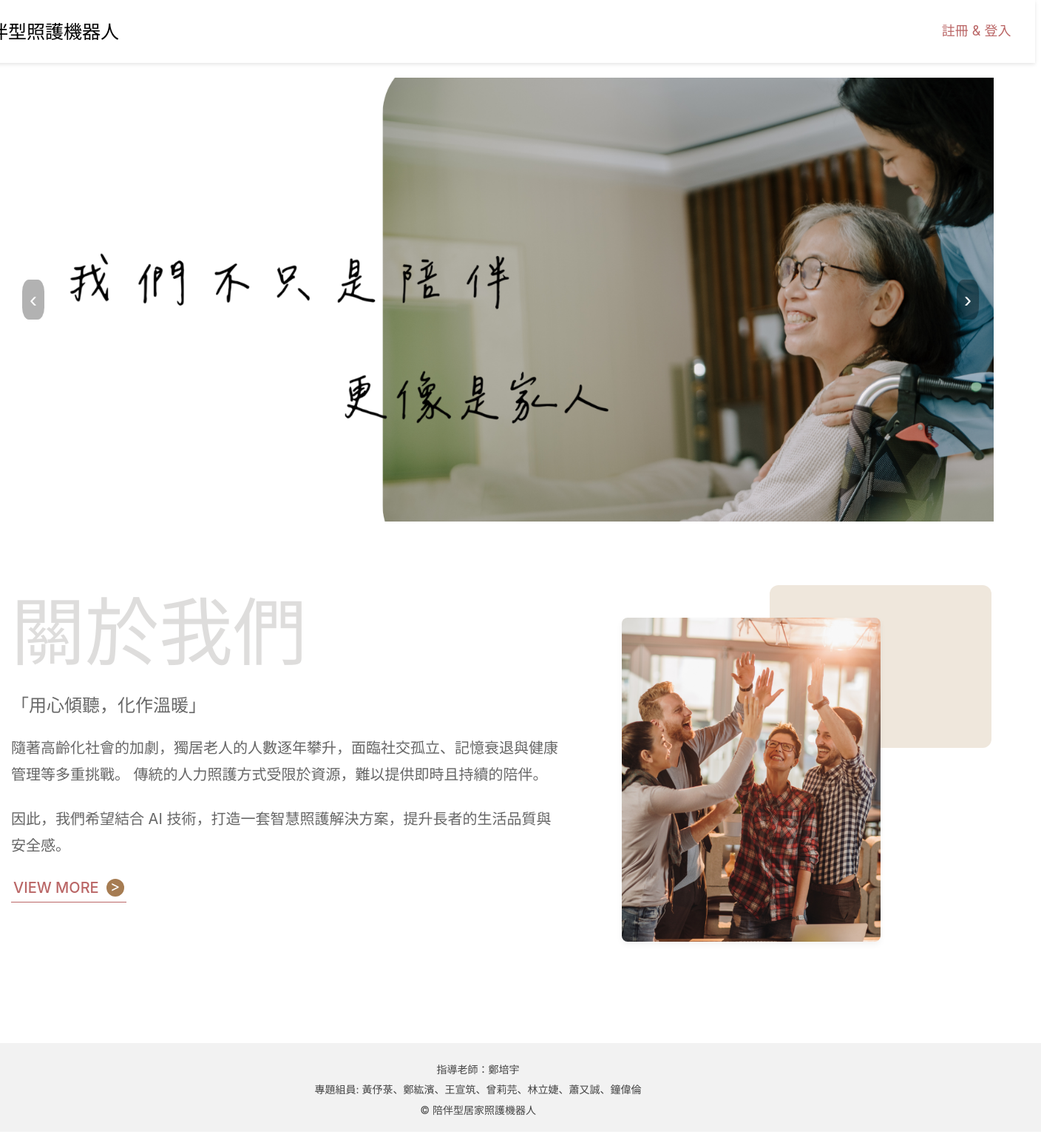
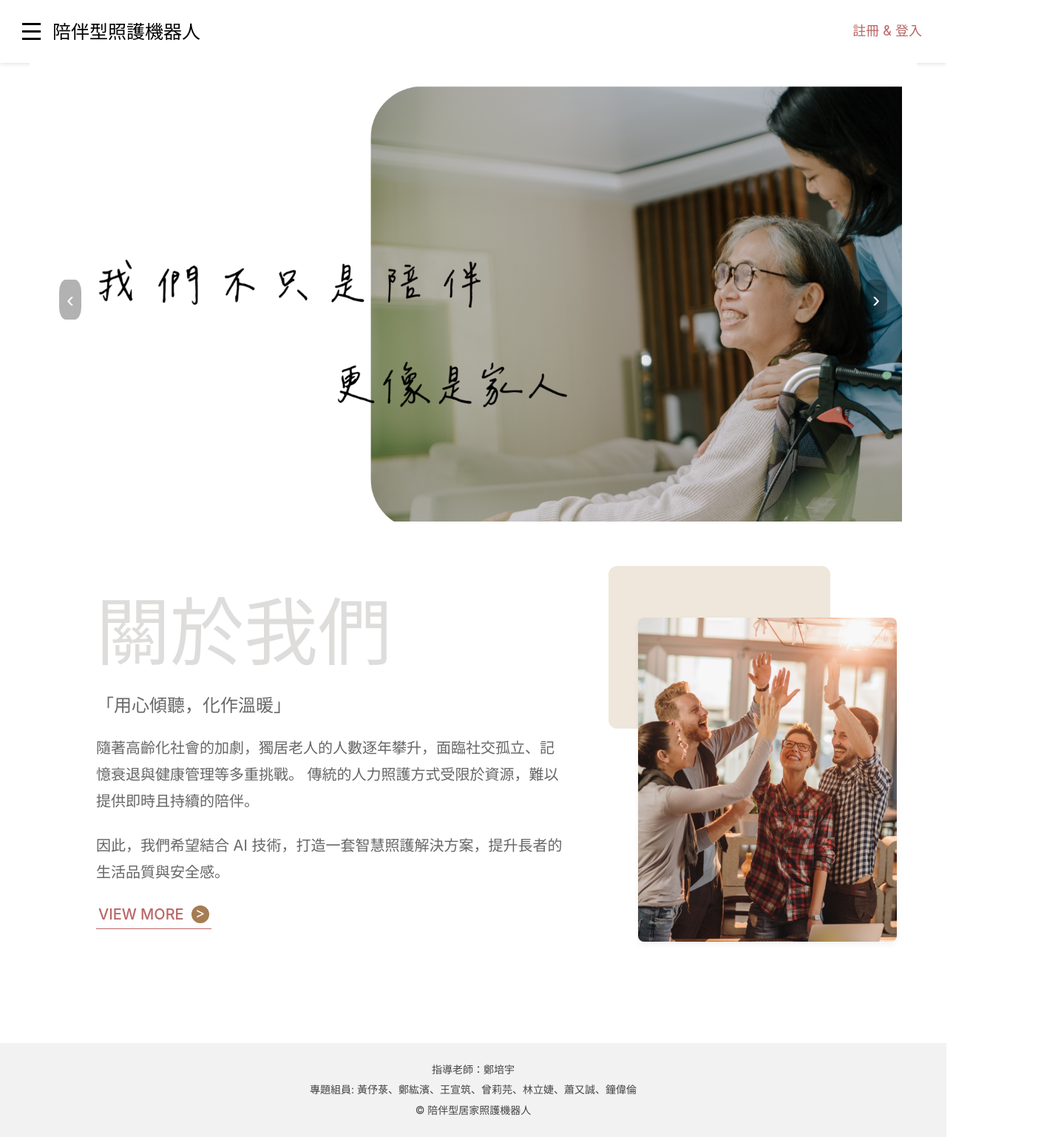
Before and after one commit to Jeiniy/vue, a Vue app: page / in a window 1280 px wide. Shown: the whole page at 74% size, 1408 px wide, since content can reach past the window. Built offline with nearby package versions, Linux system fonts and the light colour scheme; what v-calendar would draw is missing.

Commit message:
響應式設定

```diff
--- a/package.json
+++ b/package.json
@@ -10,6 +10,7 @@
   },
   "dependencies": {
     "axios": "^1.9.0",
+    "bootstrap": "^5.3.5",
     "v-calendar": "^3.1.2",
     "vue": "^3.5.13",
     "vue-router": "^4.5.0"
--- a/src/App.vue
+++ b/src/App.vue
@@ -1,11 +1,13 @@
 <template>
-  <div id="app">
+  <div id="app" class="min-h-screen flex flex-col">
     <Navbar @toggle-menu="openMenu" />
     <SideMenu :isOpen="showSideMenu" :closeMenu="closeMenu" />
-    <router-view />
+    <div class="flex-grow">
+      <router-view />
+    </div>
     <Footer />
   </div>
-</template>``
+</template>`
 
 <script setup>
 import { ref } from 'vue'
--- a/src/components/AboutUs.vue
+++ b/src/components/AboutUs.vue
@@ -8,7 +8,7 @@ defineProps({
 </script>
 
 <template>
-  <section class="concept">
+  <section class="concept w-full max-w-screen-xl ">
     <div class="text-area">
       <h1>關於我們</h1>
       <h3>「用心傾聽，化作溫暖」</h3>
@@ -36,13 +36,13 @@ defineProps({
 
 <style scoped>
 .concept {
-  width: 115%;
+
   display: flex;
   background: #ffffff;
   padding: 70px;
   border-radius: 20px;
   flex-wrap: wrap;
-  transform: translateX(-115px);
+
 }
 
 .text-area {
@@ -116,19 +116,19 @@ defineProps({
   width: 10%;
   padding: 20px;
   margin-top: 40px;
-  margin-left: -40px;
+  margin-left: -20px;
   transform: translateX(70px);
 }
 
 .bg-block {
   position: absolute;
+  top: -50px;
   left: -20px;
   width: 300px;
   height: 220px;
   background: #efe7dc;
   border-radius: 12px;
   z-index: 1;
-  transform: translate(80%, -20%);
 }
 
 .image-wrap img {
--- a/src/components/Carousel.vue
+++ b/src/components/Carousel.vue
@@ -1,5 +1,5 @@
 <template>
-  <div class="carousel">
+  <div class="carousel w-full max-w-screen-xl ">
     <div
       class="carousel-slide"
       :style="{ backgroundImage: `url(${images[currentIndex]})` }"
@@ -55,10 +55,10 @@ onUnmounted(() => {
 
 <style scoped>
 .carousel {
-  width: 115%;
+
   position: relative;
   overflow: hidden;
-  transform: translateX(-50px);
+
 }
 
 .carousel-slide {
--- a/src/components/Footer.vue
+++ b/src/components/Footer.vue
@@ -1,5 +1,5 @@
 <template>
-    <footer class="site-footer">
+  <footer class="site-footer w-full max-w-screen-xl ">
     <div class="footer-content">
       <p>指導老師：鄭培宇</p>
       <p>專題組員: 黃伃菉、鄭紘濱、王宣筑、曾莉芫、林立婕、蕭又誠、鐘偉倫</p>
@@ -7,18 +7,14 @@
     </div>
   </footer>
 </template>
-
 <style scoped>
   .site-footer {
     background-color: #f2f2f2;
     text-align: center;
     padding: 20px;
     font-size: 14px;
-    width: 119%;
-    height: 120px;
     color: #444;
     margin-top: 20px;
-    transform: translateX(-115px);
   }
 
   .footer-content p {
--- a/src/components/Navbar.vue
+++ b/src/components/Navbar.vue
@@ -1,11 +1,11 @@
 <template>
-  <nav class="navbar">
+  <nav class="navbar w-full max-w-screen-xl ">
     <div class="menu-toggle" @click="$emit('toggle-menu')">
       <span class="bar"></span>
       <span class="bar"></span>
       <span class="bar"></span>
     </div>
-    <h1 class="logo">陪伴型照護機器人</h1>
+    <h1 class="logo text-base sm:text-xl font-bold text-black whitespace-nowrap truncate ml-4">陪伴型照護機器人</h1>
     <ul class="nav-list">
       <li>
         <router-link to="/login">註冊 & 登入</router-link>
@@ -16,17 +16,18 @@
 
 <style scoped>
 .navbar {
-  display: flex;
-  flex-direction: row;
-  width: 118%;
   max-width: none;
   margin: 0;
+
+  align-items: center;
+  box-shadow: 0 2px 5px rgba(0, 0, 0, 0.1);
+  background-color: #ffffff;
+  flex-direction: row;
+  display: flex;
+  padding: 0px 30px;
   height: 85px;
-  align-items: center;
-  padding: 0px 30px;
-  background-color: #ffffff;
-  transform: translateX(-110px);
-  box-shadow: 0 2px 5px rgba(0, 0, 0, 0.1);
+
+
 }
 
 .menu-toggle {
```
Also changed, not shown: src/assets/tailwind.css (added), 1 other file (tests, documents, lock files or other folders). Lines whose indentation alone changed are shown as unchanged.
